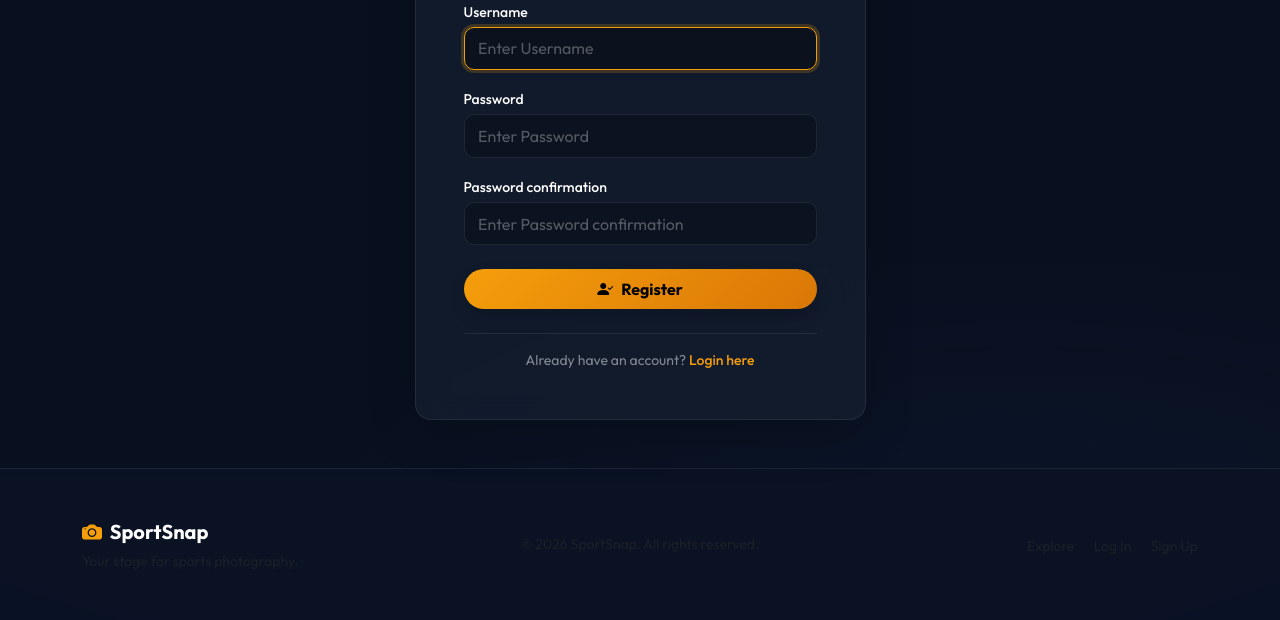
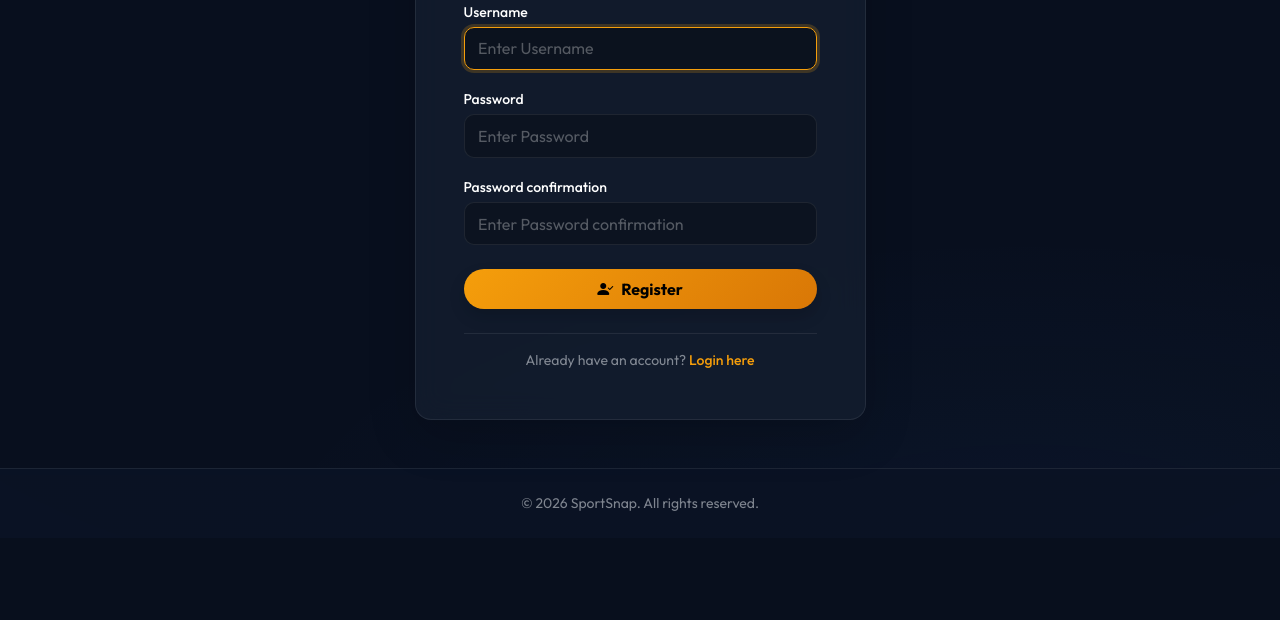
Before and after one commit to mardionfuertejr/SportSnap_Project, a Django app: page /accounts/register/ in a window 1280 px wide. Shown: the part 325-945 px from the top of the page. After the commit the page ends 836 px from the top, so only its background shows below. Run offline with Django 5.2, Linux system fonts and the light colour scheme.

Commit message:
Simplify footer to remove duplicate header links

```diff
--- a/gallery/templates/base.html
+++ b/gallery/templates/base.html
@@ -76,28 +76,9 @@
     {% block content %}{% endblock %}
 </main>
 
-<footer class="mt-auto py-5 border-top" style="border-color: var(--ss-glass-border) !important; background-color: rgba(10,18,36,0.95);">
-    <div class="container">
-        <div class="row align-items-center">
-            <div class="col-md-4 mb-3 mb-md-0">
-                <a class="text-decoration-none fw-bold fs-5 text-white" href="{% url 'gallery_home' %}">
-                    <i class="bi bi-camera-fill text-accent me-1"></i> SportSnap
-                </a>
-                <p class="text-muted small mt-1 mb-0">Your stage for sports photography.</p>
-            </div>
-            <div class="col-md-4 text-center mb-3 mb-md-0">
-                <p class="text-muted small mb-0">&copy; 2026 SportSnap. All rights reserved.</p>
-            </div>
-            <div class="col-md-4 text-md-end">
-                <a href="{% url 'gallery_home' %}" class="text-muted text-decoration-none small me-3">Explore</a>
-                {% if user.is_authenticated %}
-                <a href="{% url 'dashboard' %}" class="text-muted text-decoration-none small me-3">Dashboard</a>
-                {% else %}
-                <a href="{% url 'login' %}" class="text-muted text-decoration-none small me-3">Log In</a>
-                <a href="{% url 'register' %}" class="text-muted text-decoration-none small">Sign Up</a>
-                {% endif %}
-            </div>
-        </div>
+<footer class="mt-auto py-4 border-top" style="border-color: var(--ss-glass-border) !important; background-color: rgba(10,18,36,0.95);">
+    <div class="container text-center">
+        <p class="text-light-50 small mb-0">&copy; 2026 SportSnap. All rights reserved.</p>
     </div>
 </footer>
 
```
